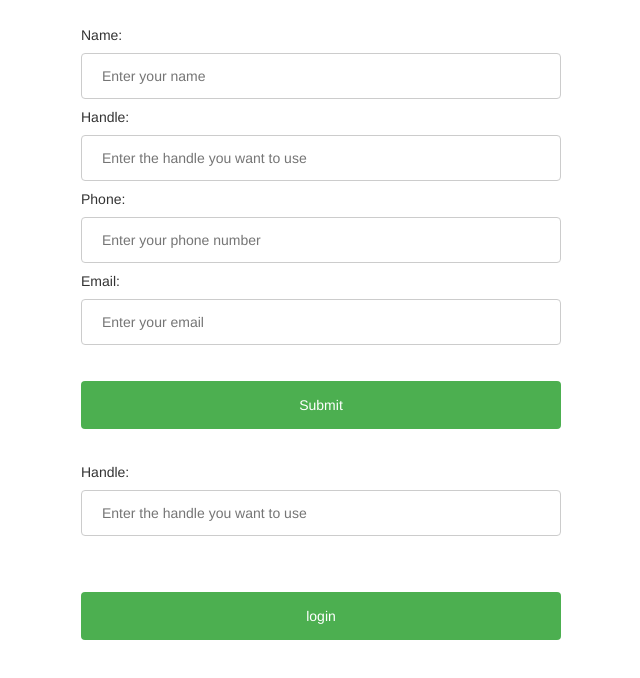
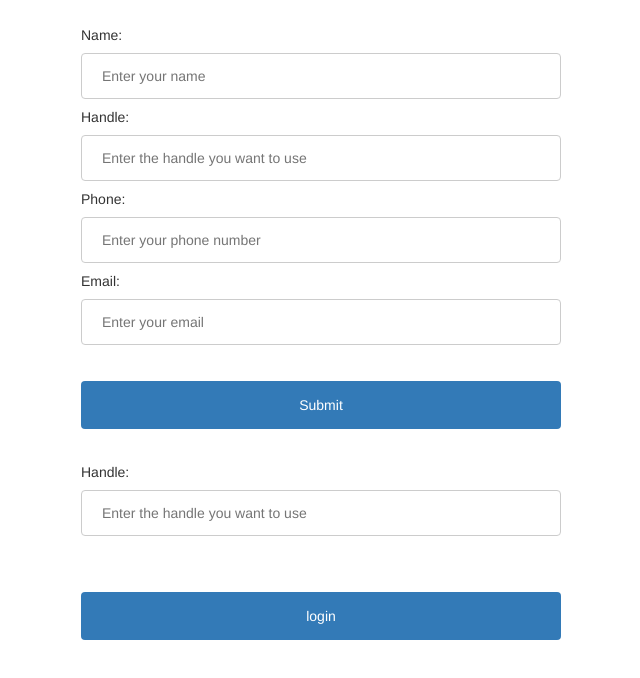
Before and after one commit to VonKaffe/chat-application, a plain HTML site: page register.html in a window 1280 px wide. Shown: the whole page, without its empty margins (239-879 px from the left). Drawn offline with Linux system fonts and the light colour scheme.

Commit message:
Adjusted color to same as login

```diff
--- a/css/register.css
+++ b/css/register.css
@@ -29,7 +29,7 @@ input[type=email] {
 
 input[type=submit] {
     width: 50%;
-    background-color: #4CAF50;
+    background-color:#337ab7;
     color: white;
     padding: 14px 20px;
     margin: 8px 0;
```
